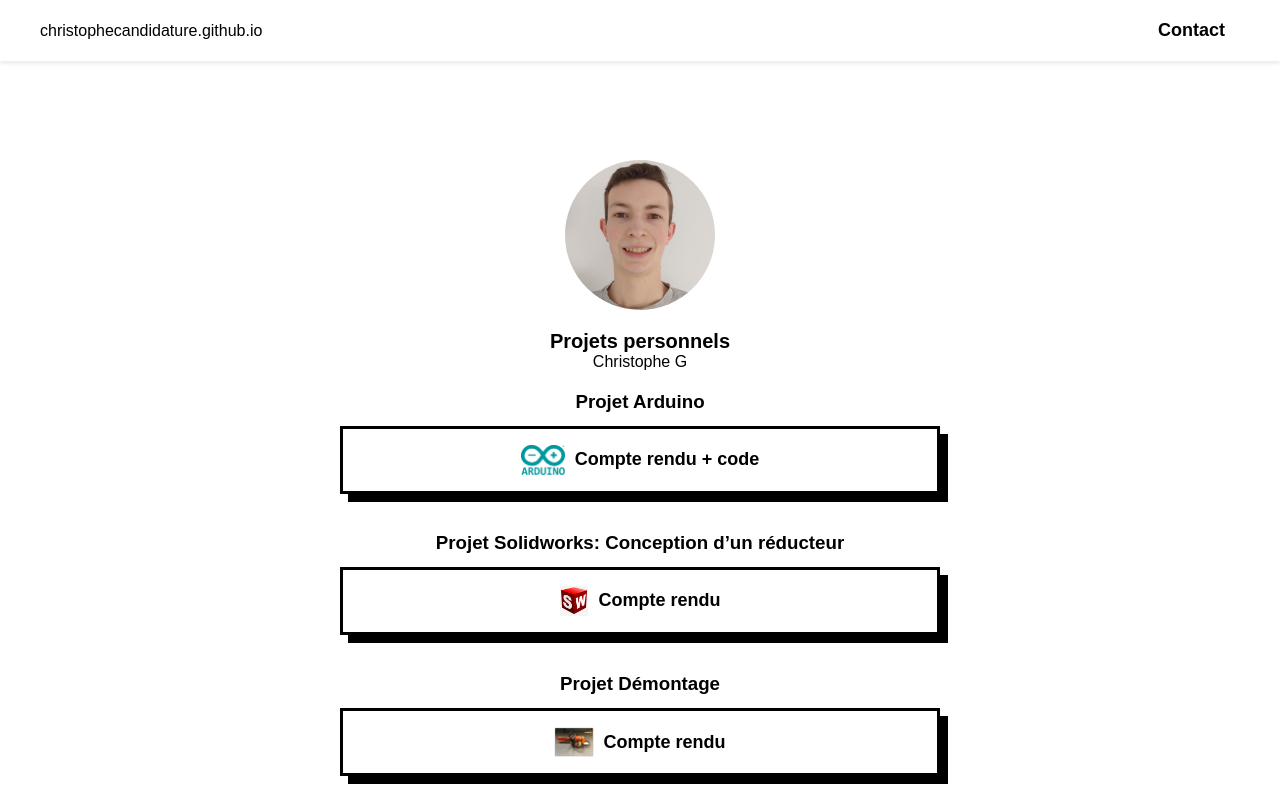
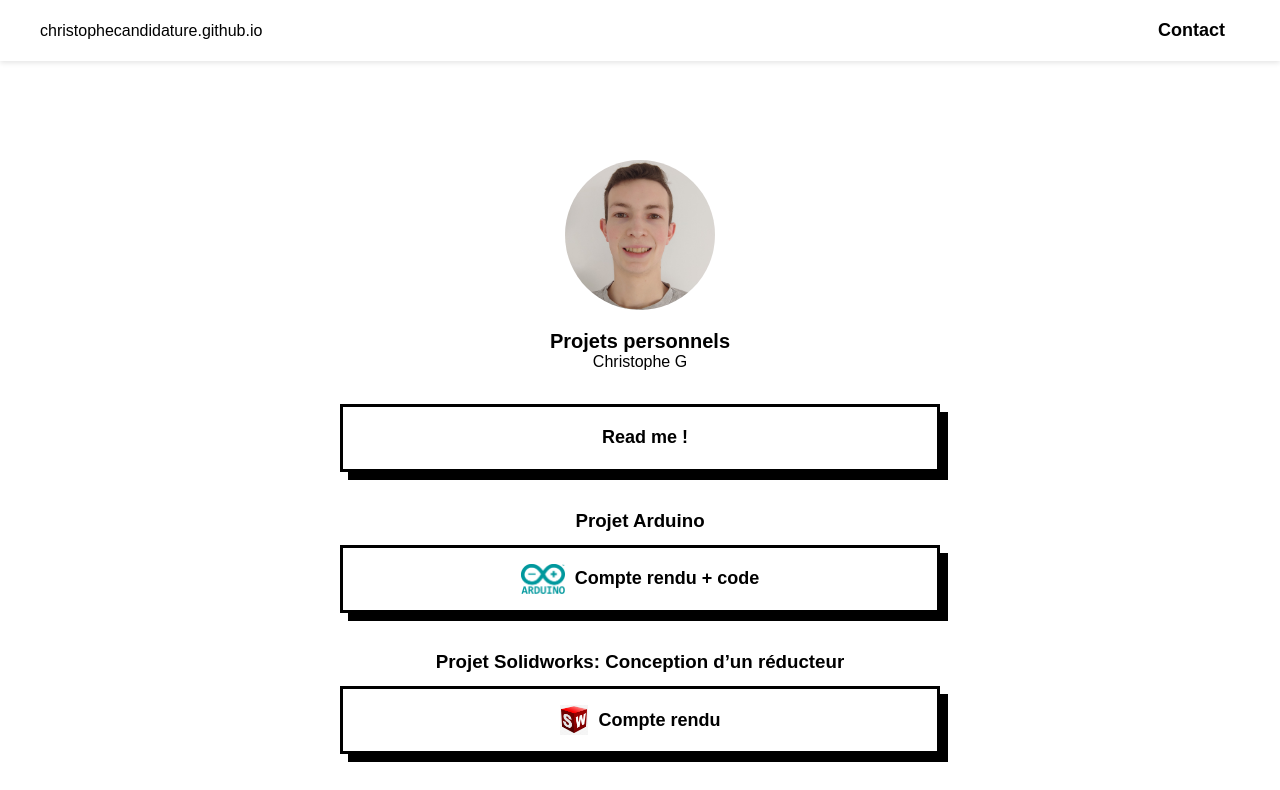
Before and after one commit to christophecandidature/christophecandidature.github.io, a plain HTML site: page index.html in a window 1280 px wide. Shown: the top 790 px of the page. Drawn offline with Linux system fonts and the light colour scheme.

Commit message:
Update index.html

```diff
--- a/index.html
+++ b/index.html
@@ -189,6 +189,13 @@
 
         <p> Christophe G</p>
 
+
+        <a class="btnlink" href="Projets/Projets personnels.pdf">
+            <div class="textalign"><img src="" class="logolink">Read me !
+            </div>
+        </a>
+
+
         <h3>Projet Arduino</h3>
 
         <a class="btnlink" href="projet_arduino.html">
```
